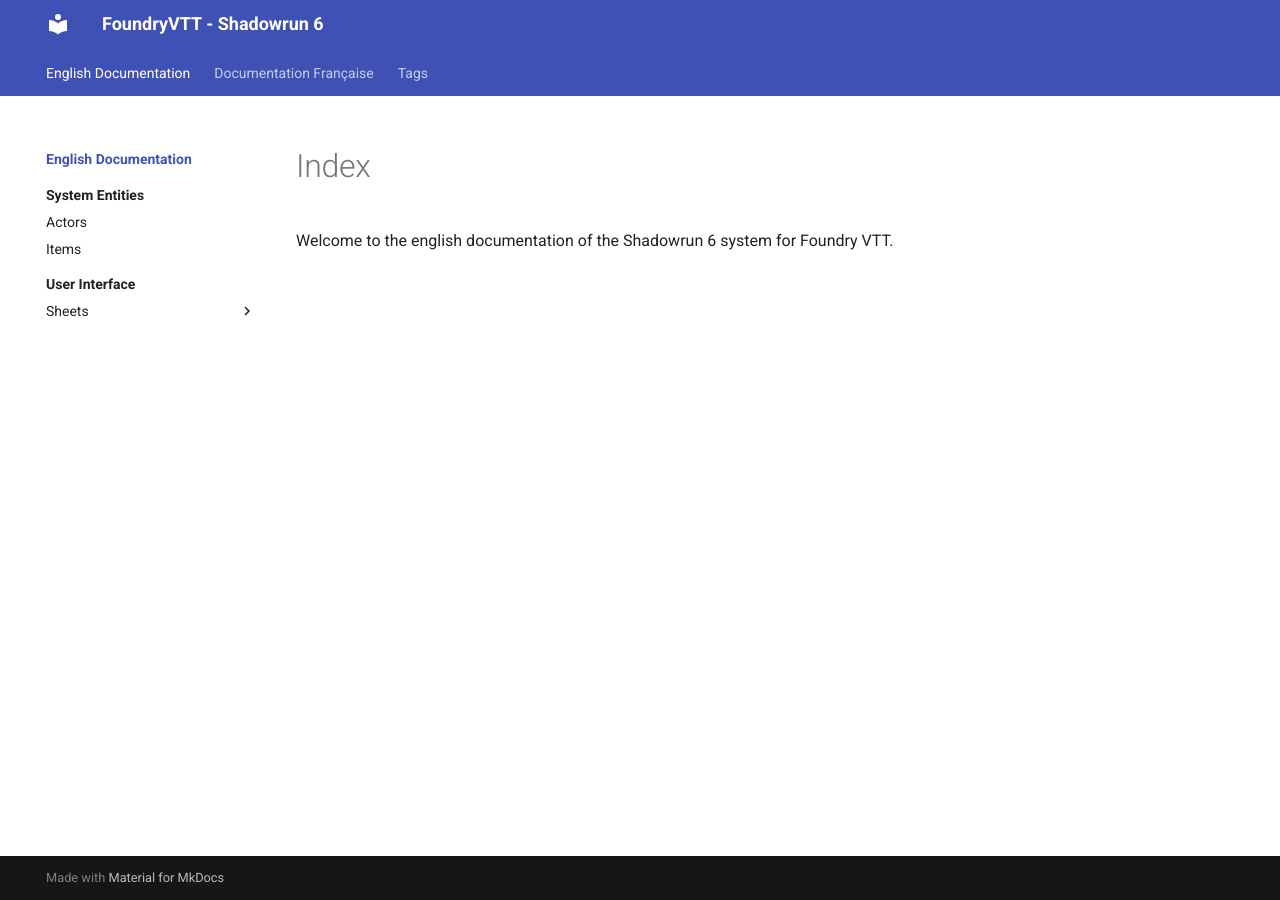
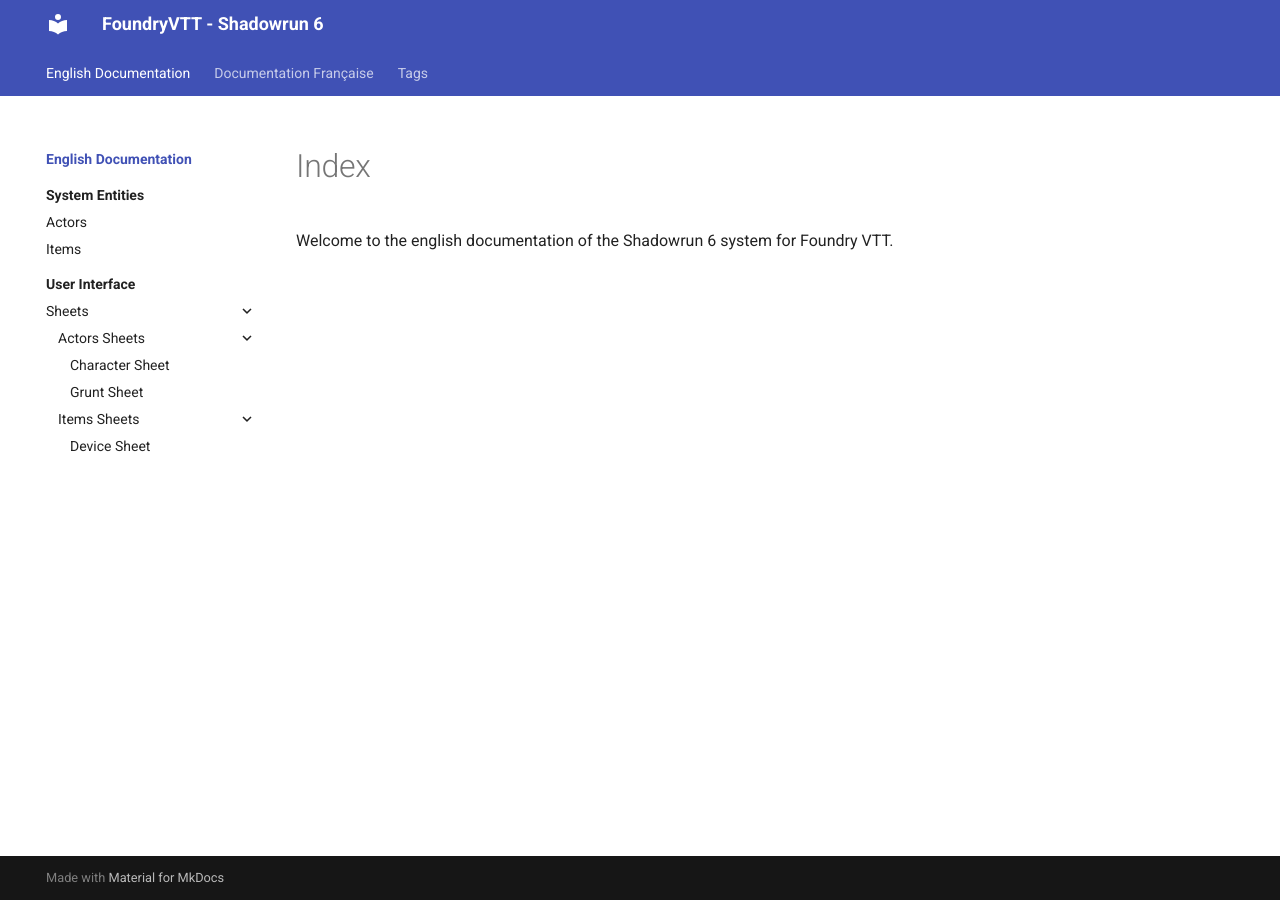
Before and after one commit to shadowfoundry/sr6-doc, an MkDocs documentation site: the page built from docs/en/index.md, in a window 1280 px wide. Built offline with MkDocs 1.6.1 and Material for MkDocs 9.7.7, drawn with Linux system fonts in a browser that asks for light colours.

Commit message:
Let's not prune the navigation

```diff
--- a/mkdocs.yml
+++ b/mkdocs.yml
@@ -9,7 +9,6 @@
     - navigation.tabs
     - navigation.sections
     - navigation.expand
-    - navigation.prune
     - navigation.indexes
     - navigation.top
 
```
